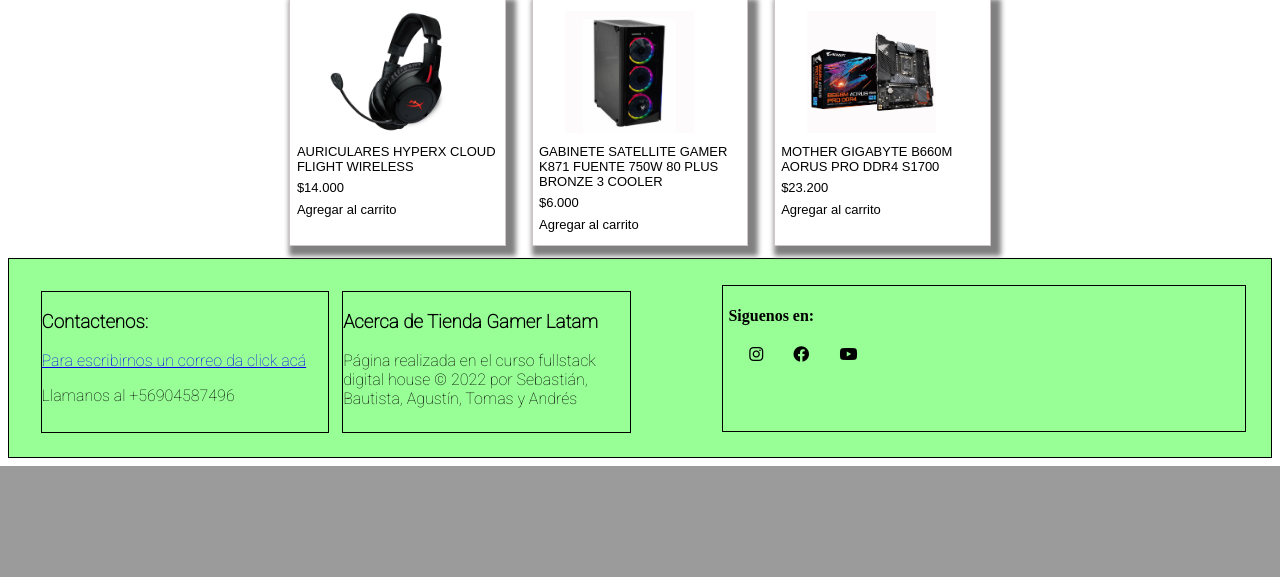
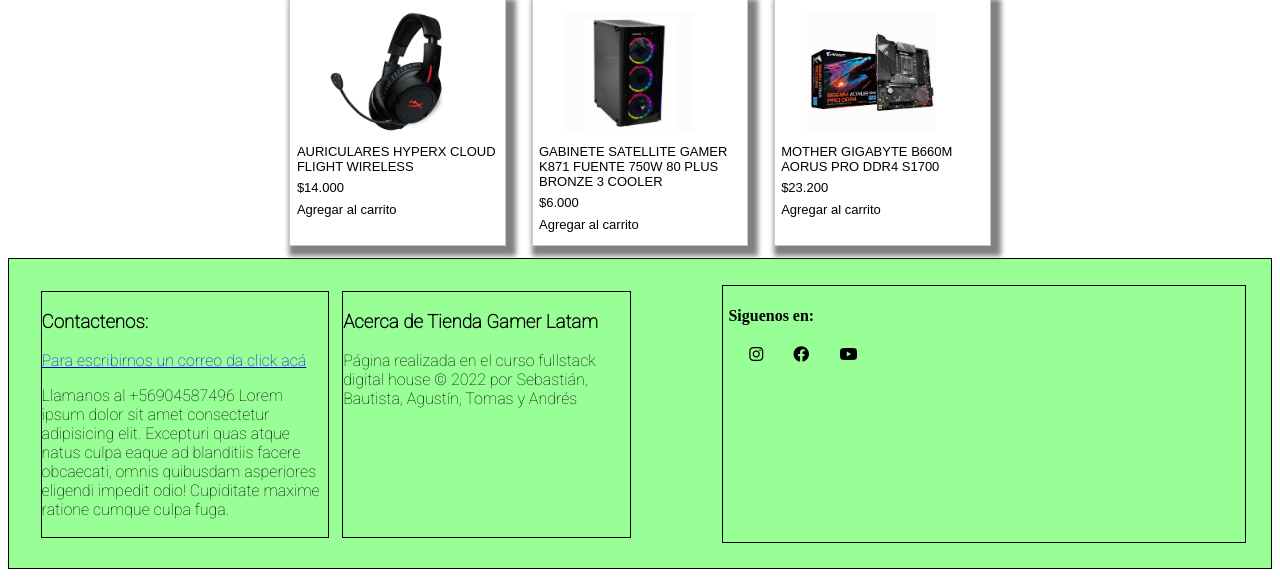
Before and after one commit to sebastianzapatar/proyectointegrador, a Node server app: page / in a window 1280 px wide. Shown: the part 873-1450 px from the top of the page. Before the commit the page ends 1339 px from the top, so only its background shows below. Run offline with Node 20, Linux system fonts and the light colour scheme; some libraries are stand-ins or nearby versions.

Commit message:
prueba de ramas

```diff
--- a/app.js
+++ b/app.js
@@ -6,10 +6,10 @@
 const rutaAbsoluta='./views/';
 app.use(express.static('public'));
 
-app.get('/', (req, res)=>{
-    const htmlPath=path.resolve(__dirname,rutaAbsoluta+'home.html');
+app.get('/', (req, res)=>{const htmlPath=path.resolve(__dirname,rutaAbsoluta+'home.html');
     res.sendFile(htmlPath)
 });
+
 app.get('/home', (req, res)=>{
     const htmlPath=path.resolve(__dirname,rutaAbsoluta+'home.html');
     res.sendFile(htmlPath)
--- a/views/home.html
+++ b/views/home.html
@@ -80,7 +80,7 @@
         <div class="contactenos">
             <h3>Contactenos:</h3>
             <p><a href="mailto:cuenta@deemail.com">Para escribirnos un correo da click acá</a></p>
-            <p>Llamanos al +56904587496</p>
+            <p>Llamanos al +56904587496 Lorem ipsum dolor sit amet consectetur adipisicing elit. Excepturi quas atque natus culpa eaque ad blanditiis facere obcaecati, omnis quibusdam asperiores eligendi impedit odio! Cupiditate maxime ratione cumque culpa fuga.</p>
         </div>
         <div class="contactenos">
             <h3>Acerca de Tienda Gamer Latam</h3>
```
